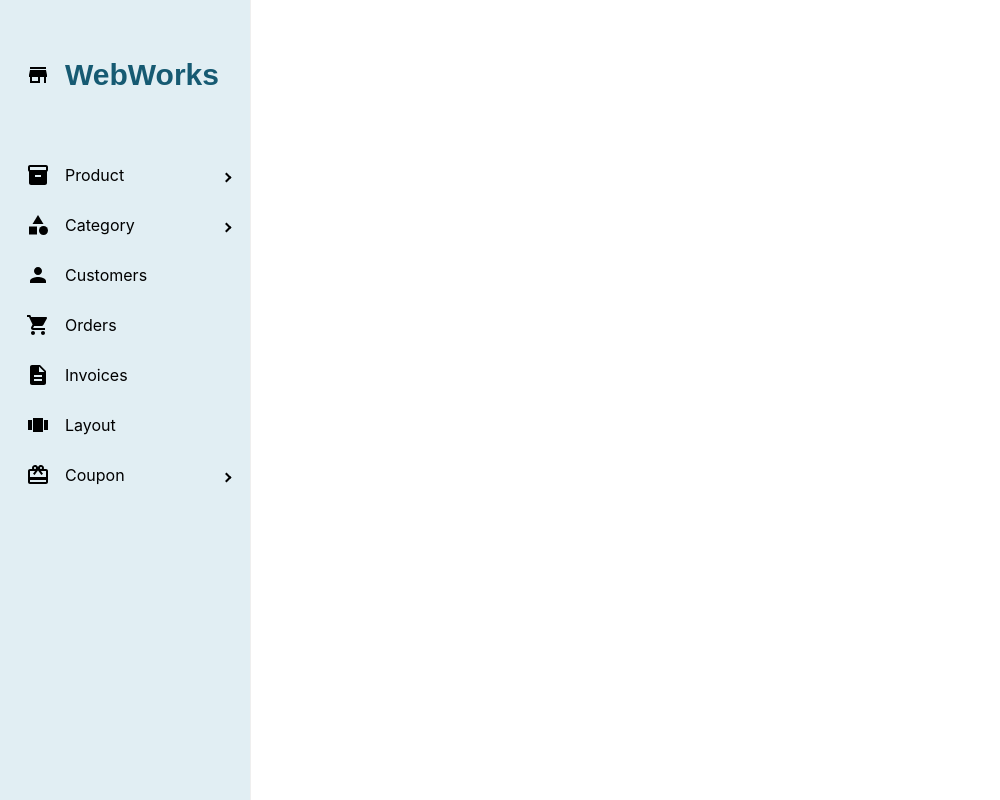
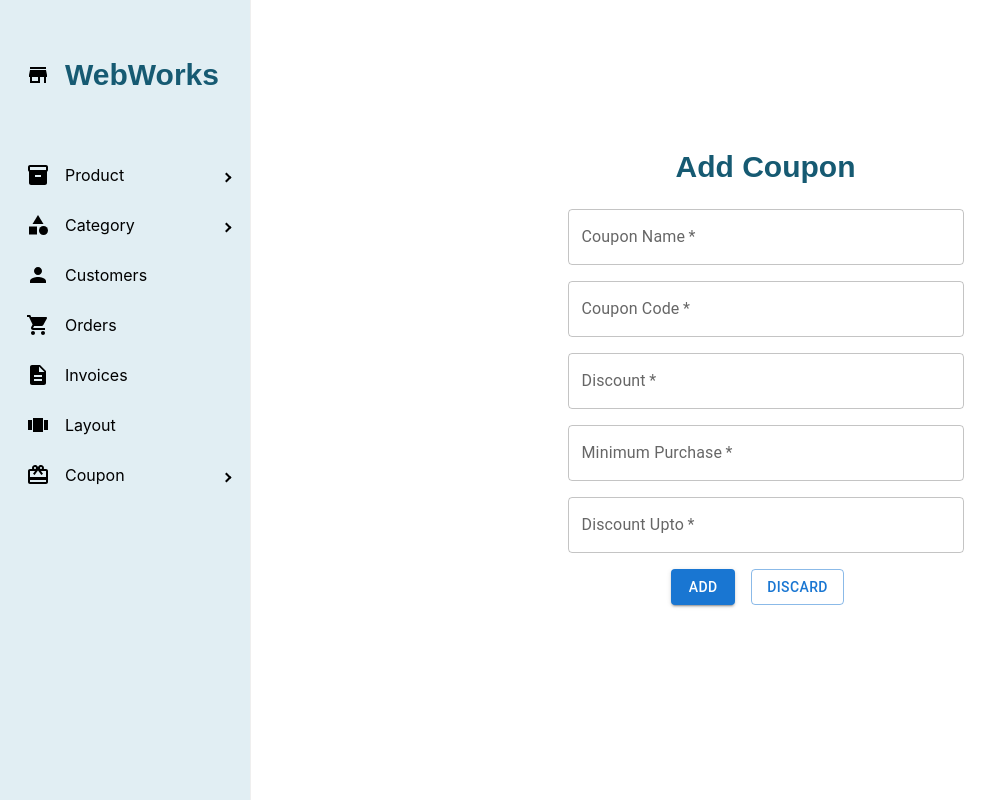
Before and after one commit to Webworks2510/Admin_Template, a React (Create React App) app: page /addcoupon in a window 1280 px wide. Shown: the whole page, without its empty margins (0-1000 px from the left). Built offline with nearby package versions, Linux system fonts and the light colour scheme.

Commit message:
maximum done

```diff
--- a/src/App.js
+++ b/src/App.js
@@ -10,6 +10,9 @@ import Orders from "./component/Orders";
 import Invoice from "./component/Invoice";
 import AddProduct from "./component/AddProduct";
 import { Container } from "@mui/material";
+import AddCoupon from "./component/AddCoupon";
+import AddCategory from "./component/AddCategory";
+import Layout from "./component/Layout";
 
 function App() {
 	return (
@@ -26,6 +29,9 @@ function App() {
 					<Route path="/orders" element={<Orders />}></Route>
 					<Route path="/invoice" element={<Invoice />}></Route>
 					<Route path="/addproduct" element={<AddProduct />}></Route>
+					<Route path="/addcoupon" element={<AddCoupon />}></Route>
+					<Route path="/addcategory" element={<AddCategory />}></Route>
+					<Route path="/layout" element={<Layout />}></Route>
 				</Routes>
 			</Container>
 		</div>
--- /dev/null
+++ b/src/component/AddCategory.js
@@ -0,0 +1,40 @@
+import { Container, TextField, Button } from '@mui/material'
+import React from 'react'
+
+function AddCategory() {
+  return (
+    <div style={{marginTop:'150px'}}>
+        <center>
+            <h2>Add Category</h2>
+        </center>
+        <Container maxWidth="xs">
+            <TextField
+                id=""
+                label="Category Name"
+                variant="outlined"
+                size="Normal"
+                fullWidth
+                required
+            />
+            <TextField
+                id=""
+                label="Description"
+                variant="outlined"
+                size="Normal"
+                fullWidth
+                sx={{ mt: 2 }}
+            />
+            <center>
+                <Button sx={{ mr: 2, mt: 2 }} variant="contained">
+                    Add
+                </Button>
+                <Button sx={{ mr: 2, mt: 2 }} variant="outlined">
+                    Discard
+                </Button>
+            </center>
+        </Container>
+    </div>
+  )
+}
+
+export default AddCategory
--- /dev/null
+++ b/src/component/AddCoupon.js
@@ -0,0 +1,68 @@
+import { Container, TextField, Button } from '@mui/material'
+import React from 'react'
+
+function AddCoupon() {
+  return (
+    <div style={{marginTop:'150px'}}>
+        <center>
+            <h2>Add Coupon</h2>
+        </center>
+        <Container maxWidth="xs">
+            <TextField
+                id=""
+                label="Coupon Name"
+                variant="outlined"
+                size="Normal"
+                fullWidth
+                required
+            />
+            <TextField
+                id=""
+                label="Coupon Code"
+                variant="outlined"
+                size="Normal"
+                fullWidth
+                required
+                sx={{ mt: 2 }}
+            />
+            <TextField
+                id=""
+                label="Discount"
+                variant="outlined"
+                size="Normal"
+                fullWidth
+                required
+                sx={{ mt: 2 }}
+            />
+            <TextField
+                id=""
+                label="Minimum Purchase"
+                variant="outlined"
+                size="Normal"
+                fullWidth
+                required
+                sx={{ mt: 2 }}
+            />
+            <TextField
+                id=""
+                label="Discount Upto"
+                variant="outlined"
+                size="Normal"
+                fullWidth
+                required
+                sx={{ mt: 2 }}
+            />
+            <center>
+                <Button sx={{ mr: 2, mt: 2 }} variant="contained">
+                    Add
+                </Button>
+                <Button sx={{ mr: 2, mt: 2 }} variant="outlined">
+                    Discard
+                </Button>
+            </center>
+        </Container>
+    </div>
+  )
+}
+
+export default AddCoupon
--- a/src/component/AddProduct.js
+++ b/src/component/AddProduct.js
@@ -1,20 +1,20 @@
-import React, { useEffect, useState } from "react";
+import AddCircleIcon from "@mui/icons-material/AddCircle";
 import CancelIcon from "@mui/icons-material/Cancel";
+import React, { useState } from "react";
+import LargeImgBackground from "../assests/images/LargeImgBackgound.png";
 import smallImgBackground from "../assests/images/smallImgBackground.png";
-import LargeImgBackground from "../assests/images/LargeImgBackgound.png";
-import AddCircleIcon from "@mui/icons-material/AddCircle";
 
 import {
-	TextField,
-	Grid,
-	Paper,
 	Box,
-	styled,
 	Button,
 	FormControl,
+	Grid,
 	InputLabel,
+	MenuItem,
+	Paper,
 	Select,
-	MenuItem,
+	TextField,
+	styled,
 } from "@mui/material";
 
 const Item = styled(Paper)(({ theme }) => ({
@@ -109,23 +109,23 @@ export default function AddProduct() {
 			<Grid container spacing={0}>
 				<Grid item xs={12} md={5}>
 					<Item>
-						<DisplayImage alt="Product Image" src={LargeImgBackground} />
+						<DisplayImage alt="Product" src={LargeImgBackground} />
 
 						<AddImageContainer>
 							<AddImage>
-								<img alt="Product Image" src={smallImgBackground} />
+								<img alt="Product" src={smallImgBackground} />
 								<AddCircle />
 							</AddImage>
 							<AddImage>
-								<img alt="Product Image" src={smallImgBackground} />
+								<img alt="Product" src={smallImgBackground} />
 								<AddCircle />
 							</AddImage>
 							<AddImage>
-								<img alt="Product Image" src={smallImgBackground} />
+								<img alt="Product" src={smallImgBackground} />
 								<AddCircle />
 							</AddImage>
 							<AddImage>
-								<img alt="Product Image" src={smallImgBackground} />
+								<img alt="Product" src={smallImgBackground} />
 								<AddCircle />
 							</AddImage>
 						</AddImageContainer>
--- /dev/null
+++ b/src/component/Layout.js
@@ -0,0 +1,9 @@
+import React from 'react'
+
+function Layout() {
+  return (
+    <div>Layout</div>
+  )
+}
+
+export default Layout
--- a/src/component/SideBar.js
+++ b/src/component/SideBar.js
@@ -66,7 +66,11 @@ function SideBar() {
 						>
 							Category List
 						</MenuItem>
-						<MenuItem icon={<AddCircleOutline />}>Add Category</MenuItem>
+						<MenuItem
+							component={<Link to={"/addcategory"}></Link>}
+							icon={<AddCircleOutline />}>
+							Add Category
+						</MenuItem>
 					</SubMenu>
 					<MenuItem
 						component={<Link to={"/customerlist"} />}
@@ -86,7 +90,10 @@ function SideBar() {
 					>
 						Invoices
 					</MenuItem>
-					<MenuItem icon={<ViewCarouselIcon />}>Layout</MenuItem>
+					<MenuItem
+					icon={<ViewCarouselIcon />}>
+						Layout
+					</MenuItem>
 					<SubMenu label="Coupon" icon={<RedeemIcon />}>
 						<MenuItem
 							component={<Link to={"/couponlist"} />}
@@ -94,7 +101,9 @@ function SideBar() {
 						>
 							Coupon List
 						</MenuItem>
-						<MenuItem icon={<AddCircleOutline />}>Add Coupon</MenuItem>
+						<MenuItem component={<Link to={"/addcoupon"} />} icon={<AddCircleOutline />}>
+							Add Coupon
+						</MenuItem>
 					</SubMenu>
 				</Menu>
 			</Sidebar>
--- a/src/index.js
+++ b/src/index.js
@@ -15,7 +15,3 @@ root.render(
 		</BrowserRouter>
 	</React.StrictMode>,
 );
-
-// If you want to start measuring performance in your app, pass a function
-// to log results (for example: reportWebVitals(console.log))
-// or send to an analytics endpoint. Learn more: https://bit.ly/CRA-vitals
```
